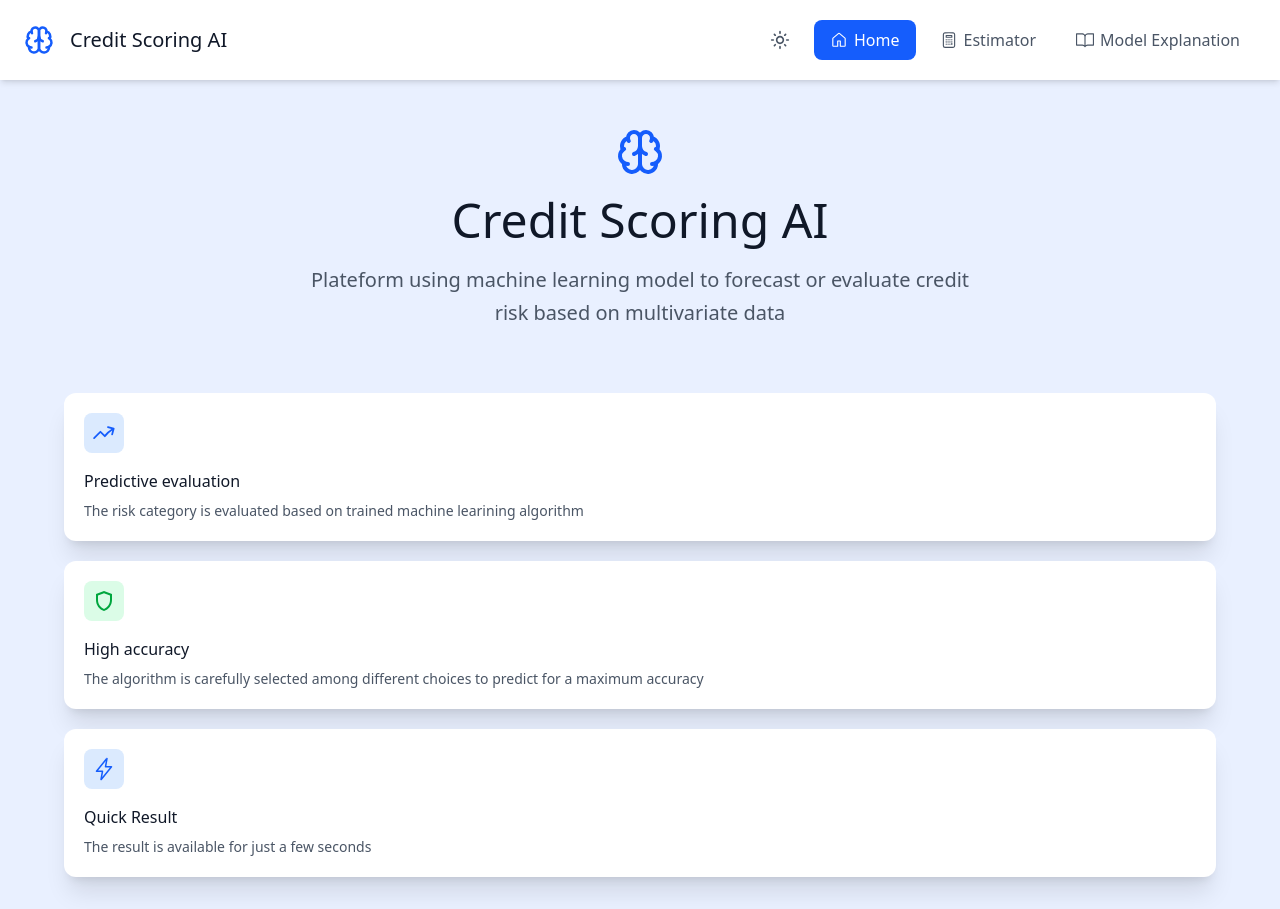
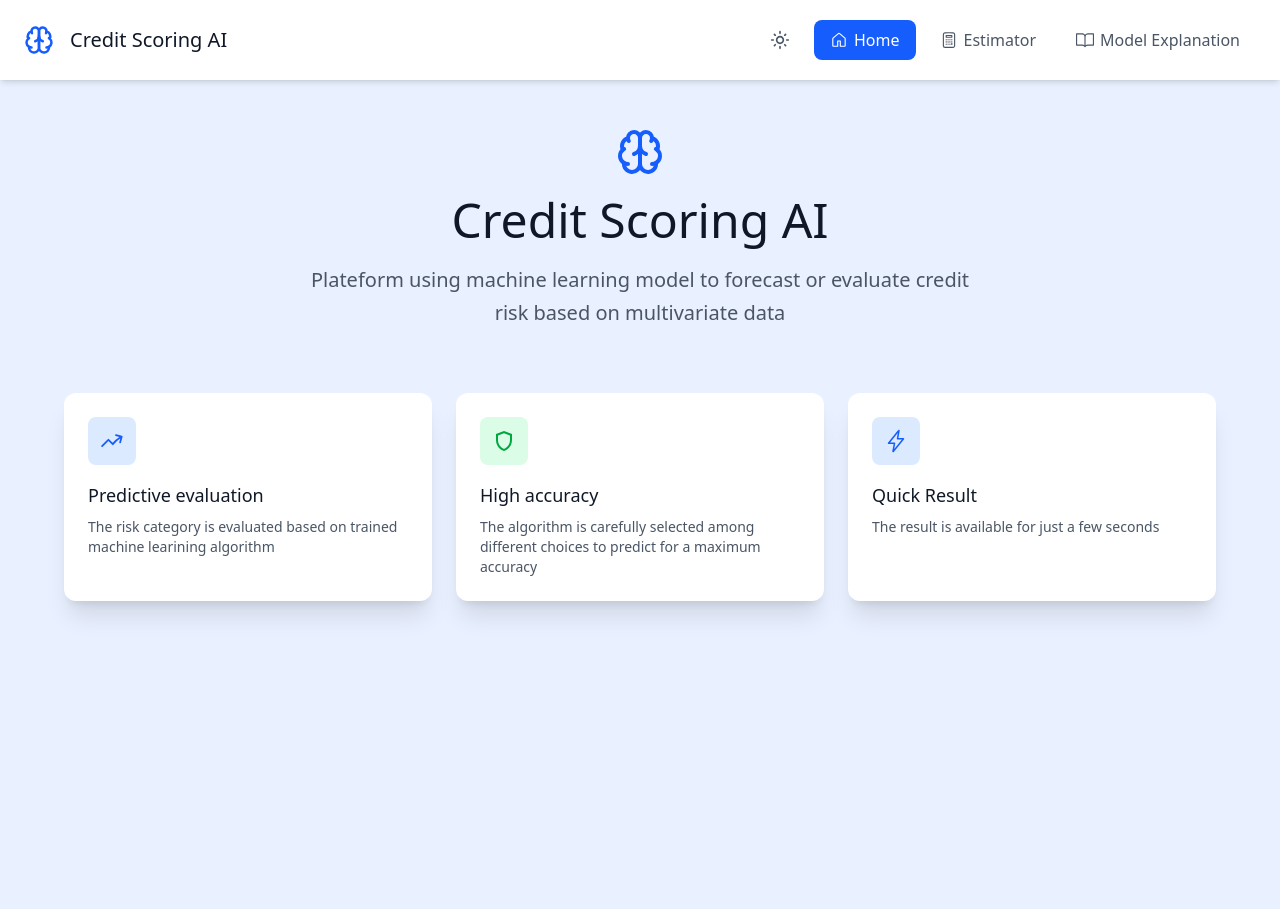
Before and after one commit to Nick-Kevin/credit-scoring-prediction-frontend, a React (Vite) app: page / in a window 1280 px wide. After the commit the page ends 800 px from the top, so only its background shows below. Built offline with nearby package versions, Linux system fonts and the light colour scheme.

Commit message:
update : home page for non-mobile device

```diff
--- a/src/components/Header.tsx
+++ b/src/components/Header.tsx
@@ -23,7 +23,7 @@ const Header: React.FC = () => {
     ];
 
     return (
-        <header className="fixed top-0 left-0 w-full shadow-md max-md:flex max-md:justify-between max-md:items-center bg-white dark:bg-blue-950">
+        <header className="fixed top-0 left-0 w-full shadow-md max-md:flex max-md:justify-between max-md:items-center bg-white dark:bg-gray-900">
 
             <div className="flex justify-between items-center p-5 lg:px-16 xl:px-6 max-w-7xl md:mx-auto">
                 <NavLink to='/' className='flex items-center gap-4 whitespace-nowrap'>
--- a/src/pages/Home.tsx
+++ b/src/pages/Home.tsx
@@ -45,14 +45,14 @@ const Home: React.FC = () => {
                 <p className="md:max-w-9/12 xl:max-w-7/12 leading-tight md:leading-relaxed text-lg md:text-xl">Plateform using machine learning model to forecast or evaluate credit risk based on multivariate data</p>
             </section>
             <section className="mt-16">
-                <div className="grid gap-5">
+                <div className="grid md:grid-cols-2 lg:grid-cols-3 gap-5 xl:gap-6">
                     {
                         featureItems.map((feature) => (
-                            <div key={feature.id} className="p-5 shadow-xl bg-white dark:bg-blue-950 text-start rounded-xl">
-                                <div className={`w-min mb-4 p-2 rounded-lg ${feature.iconContainerClass}`}>
+                            <div key={feature.id} className="p-5 xl:p-6 shadow-xl bg-white dark:bg-gray-900 text-start rounded-xl">
+                                <div className={`w-min mb-4 p-2 xl:p-3 rounded-lg ${feature.iconContainerClass}`}>
                                     {feature.icon}
                                 </div>
-                                <h3 className="text-gray-900 mb-2">{feature.title}</h3>
+                                <h3 className="text-gray-900 dark:text-gray-50 xl:text-lg mb-2">{feature.title}</h3>
                                 <p className="text-sm">{feature.content}</p>
                             </div>
                         ))
```
